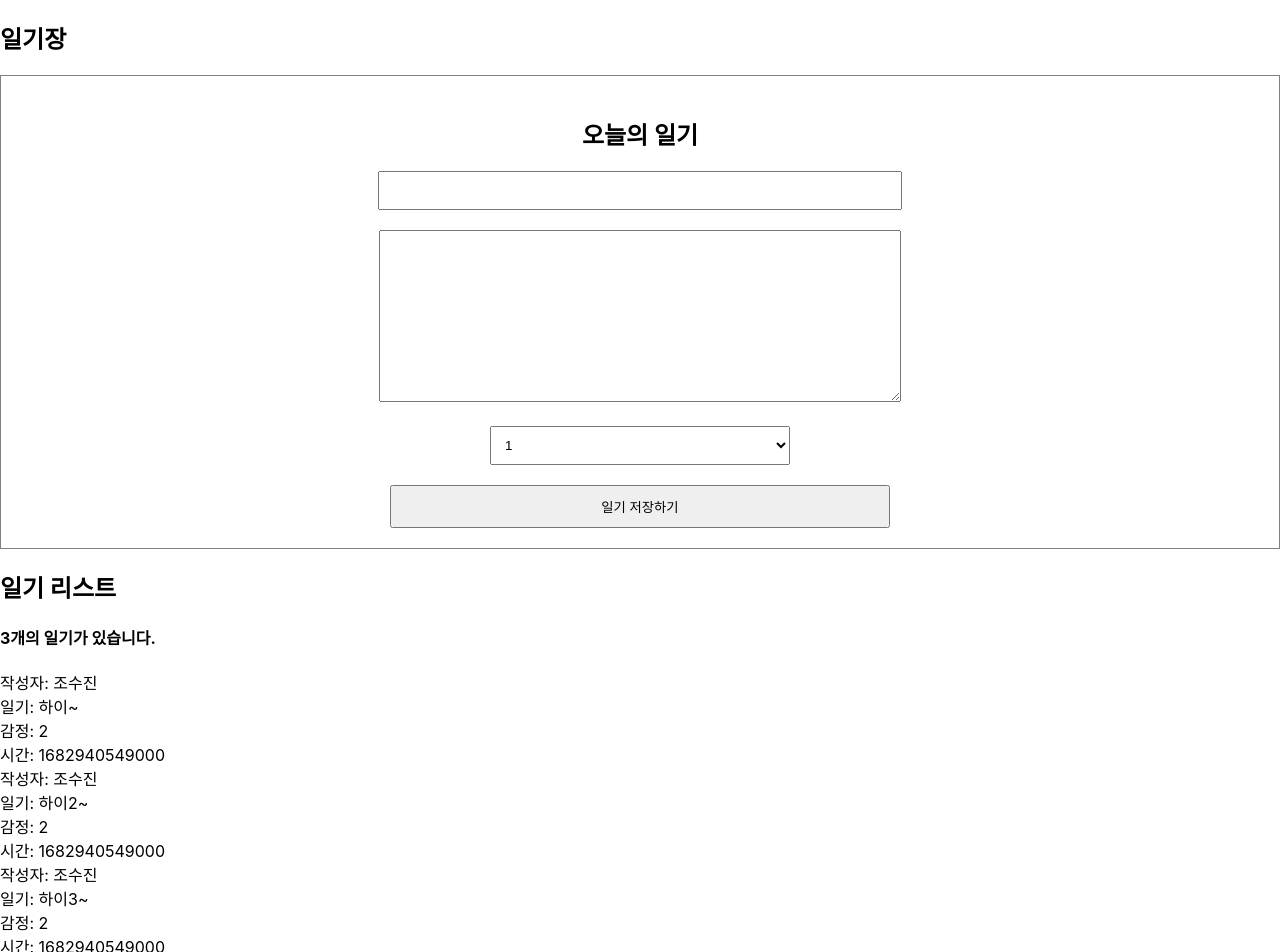
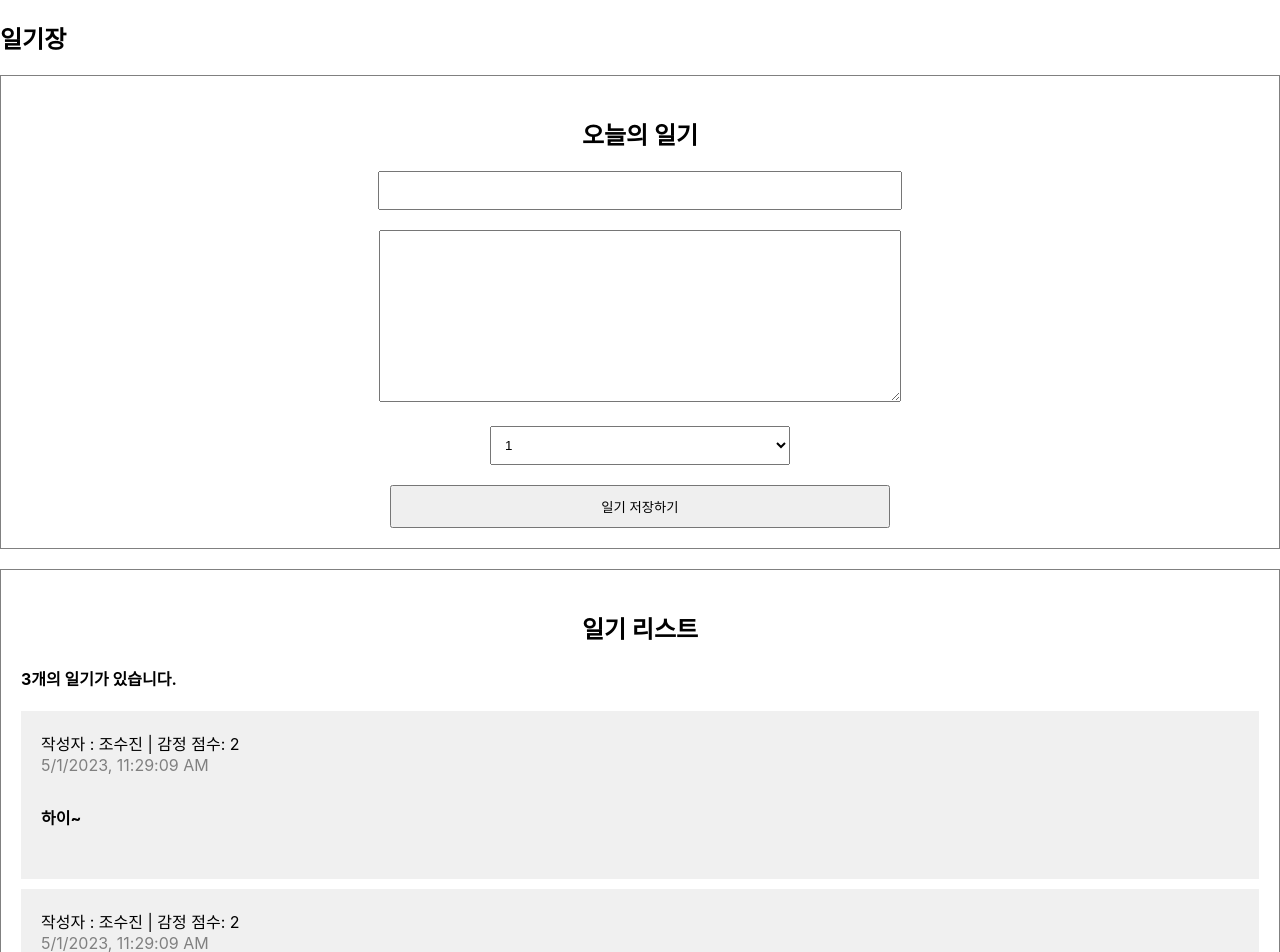
Before and after one commit to sujinjwa/simple-diary, a React (Create React App) app: page / in a window 1280 px wide. Shown: the top 952 px of the page. Built offline with nearby package versions, Linux system fonts and the light colour scheme; the HTML template or start-up script is replaced by a standard one.

Commit message:
feat: DiaryItem 컴포넌트 생성

```diff
--- a/src/App.css
+++ b/src/App.css
@@ -29,3 +29,39 @@ textarea {
   padding: 10px;
   cursor: pointer;
 }
+
+/* List */
+
+.DiaryList {
+  border: 1px solid grey;
+  padding: 20px;
+  margin-top: 20px;
+}
+
+.DiaryList h2 {
+  text-align: center;
+}
+
+/* item */
+
+.DiaryItem {
+  background-color: rgb(240, 240, 240);
+  margin-bottom: 10px;
+  padding: 20px;
+}
+
+.DiaryItem .info {
+  border-bottom: 1px solid grey;
+  padding-bottom: 10px;
+  margin-bottom: 10px;
+}
+
+.DiaryItem .date {
+  color: grey;
+}
+
+.DiaryItem .content {
+  font-weight: bold;
+  margin-bottom: 30px;
+  margin-top: 30px;
+}
--- /dev/null
+++ b/src/DiaryItem.js
@@ -0,0 +1,16 @@
+const DiaryItem = ({ author, content, emotion, created_date, id }) => {
+  return (
+    <div className='DiaryItem'>
+      <div calssName='info'>
+        <span>
+          작성자 : {author} | 감정 점수: {emotion}
+        </span>
+        <br />
+        <span className='date'>{new Date(created_date).toLocaleString()}</span>
+      </div>
+      <div className='content'>{content}</div>
+    </div>
+  );
+};
+
+export default DiaryItem;
--- a/src/DiaryList.js
+++ b/src/DiaryList.js
@@ -1,18 +1,13 @@
+import DiaryItem from './DiaryItem';
+
 const DiaryList = ({ diaryList }) => {
   return (
-    <div>
+    <div className='DiaryList'>
       <h2>일기 리스트</h2>
       <h4>{diaryList.length}개의 일기가 있습니다.</h4>
       <div>
         {diaryList.map((elem) => {
-          return (
-            <div key={elem.id}>
-              <div>작성자: {elem.author}</div>
-              <div>일기: {elem.content}</div>
-              <div>감정: {elem.emotion}</div>
-              <div>시간: {elem.created_date}</div>
-            </div>
-          );
+          return <DiaryItem key={elem.id} {...elem} />;
         })}
       </div>
     </div>
```
